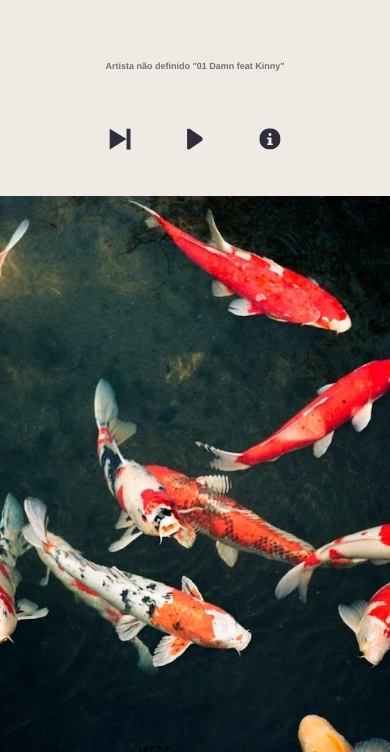
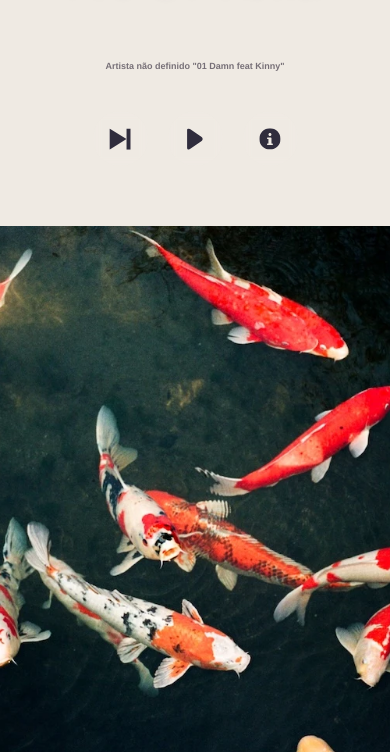
Before and after one commit to DeepDevPro/radio-importante-pwa, a website built with Vite: page index.html in a window 390 px wide. Shown: the part 92-844 px from the top of the page. Built offline with nearby package versions, Linux system fonts and the light colour scheme; no server answers.

Commit message:
fix: ajustar imagem mobile com margin-top 30px (respiro superior, colada no fundo)

```diff
--- a/index.html
+++ b/index.html
@@ -511,12 +511,12 @@
           flex-direction: column;
         }
 
-        /* Imagem edge-to-edge apenas na parte de baixo */
+        /* Imagem edge-to-edge na parte de baixo com respiro no topo */
         .custom-image-container {
           width: 100vw;
           height: auto;
           flex: 1; /* Preenche espaço restante após controles */
-          margin: 0 0 20px 0; /* 20px de respiro na parte inferior */
+          margin: 30px 0 0 0; /* 30px de respiro no topo, colada no fundo */
           margin-left: -15px; /* Compensa padding do player-container */
           left: 0;
           transform: none;
```
Also changed, not shown: prod_index.html (+2 -2 lines), staging_index.html (+2 -2 lines).
